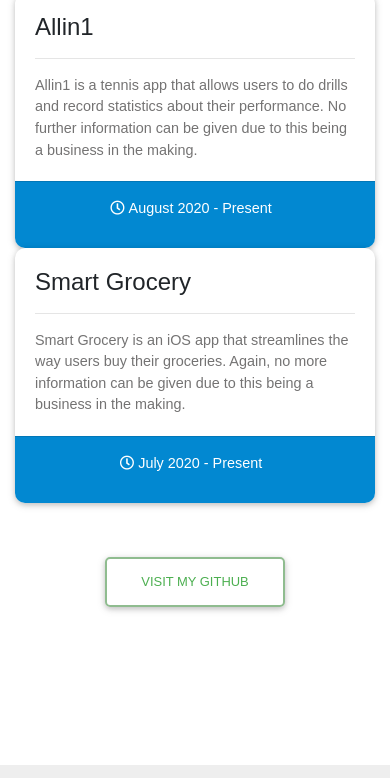
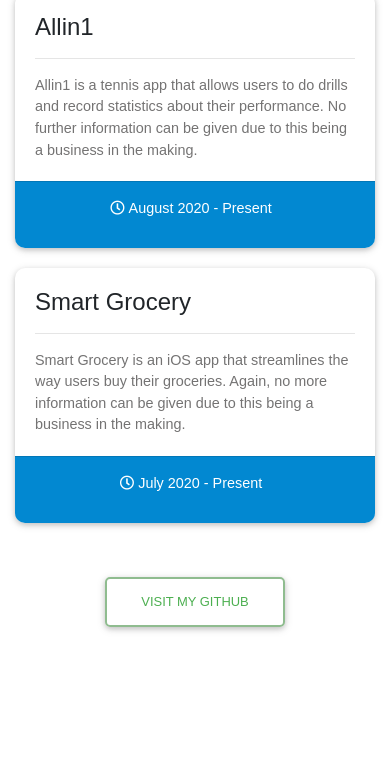
Before and after one commit to kliao2016/kevinliao, a plain HTML site: page index.html in a window 390 px wide. Shown: the part 2278-3056 px from the top of the page. Drawn offline with Linux system fonts and the light colour scheme.

Commit message:
Update 2020-10-12T01:58:51.314Z

```diff
--- a/css/style.css
+++ b/css/style.css
@@ -33,6 +33,10 @@ body {
 @media (max-width: 979px) {
     body {
         padding-top: 120px;
+    }
+
+    .trailing-card-column {
+        margin-top: 20px;
     }
 }
 
--- a/index.html
+++ b/index.html
@@ -191,7 +191,7 @@
       <!-- End Allin1 Card -->
 
       <!-- Card 2 -->
-      <div class="col-md-4">
+      <div class="col-md-4 trailing-card-column">
         <div class="card project-card">
           <div class="card-body">
             <h4 class="card-title"><a>Smart Grocery</a></h4>
```
Also changed, not shown: css/style.min.css.
